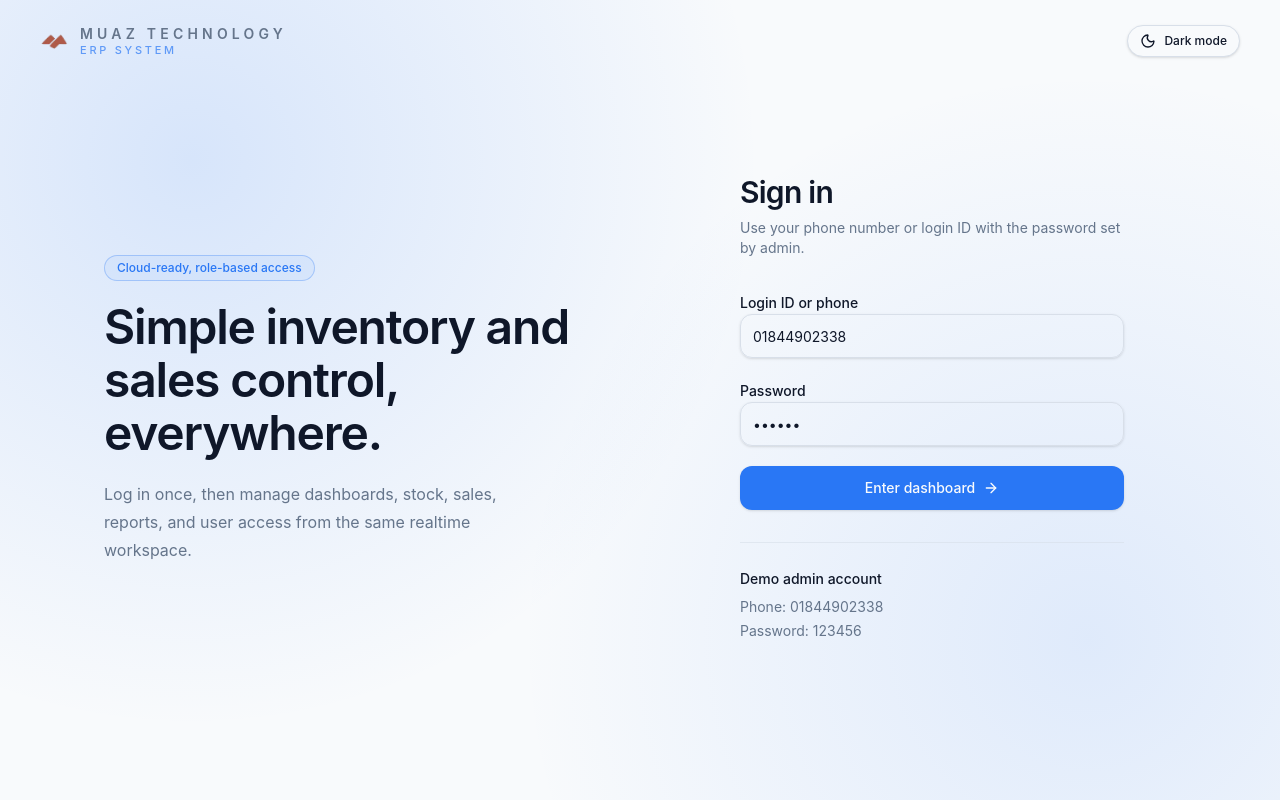
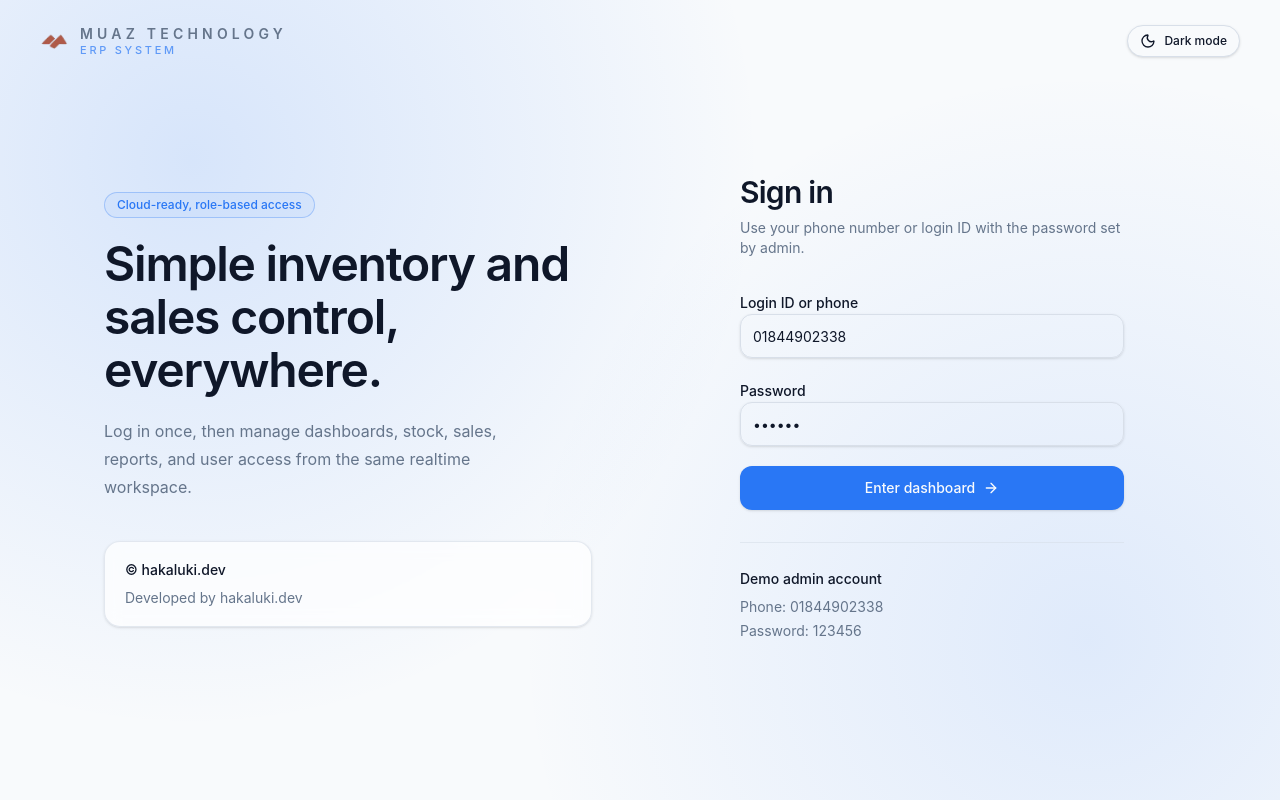
Before and after one commit to hakalukidev/ERP-System-Muaz-Technology, a Next.js app: page / in a window 1280 px wide. Built offline with nearby package versions, Linux system fonts and the light colour scheme; no server answers; the database is empty.

Commit message:
feat: add footer with developer attribution to AdminShell and LoginScreen components

```diff
--- a/src/components/admin/AdminShell.tsx
+++ b/src/components/admin/AdminShell.tsx
@@ -226,7 +226,22 @@ function SidebarContent({
           ))}
         </div>
 
-
+        <div className="pt-4">
+          <div className="rounded-2xl border border-sidebar-border/80 bg-sidebar-accent/40 px-4 py-4 text-xs leading-5 text-sidebar-foreground/70">
+            <p className="font-medium text-sidebar-foreground">
+              ©{' '}
+              <a href="https://hakaluki.dev" target="_blank" rel="noopener noreferrer" className="hover:text-sidebar-foreground hover:underline">
+                hakaluki.dev
+              </a>
+            </p>
+            <p className="mt-1">
+              Developed by{' '}
+              <a href="https://hakaluki.dev" target="_blank" rel="noopener noreferrer" className="hover:text-sidebar-foreground hover:underline">
+                hakaluki.dev
+              </a>
+            </p>
+          </div>
+        </div>
       </div>
     </div>
   )
--- a/src/components/auth/LoginScreen.tsx
+++ b/src/components/auth/LoginScreen.tsx
@@ -69,7 +69,20 @@ export function LoginScreen() {
               </p>
             </div>
 
-
+            <div className="rounded-2xl border border-border/70 bg-card/70 px-5 py-4 text-sm leading-6 text-muted-foreground shadow-sm backdrop-blur">
+              <p className="font-medium text-foreground">
+                ©{' '}
+                <a href="https://hakaluki.dev" target="_blank" rel="noopener noreferrer" className="hover:text-primary hover:underline">
+                  hakaluki.dev
+                </a>
+              </p>
+              <p className="mt-1">
+                Developed by{' '}
+                <a href="https://hakaluki.dev" target="_blank" rel="noopener noreferrer" className="hover:text-primary hover:underline">
+                  hakaluki.dev
+                </a>
+              </p>
+            </div>
           </section>
 
           <section className="mx-auto w-full max-w-sm">
@@ -122,6 +135,17 @@ export function LoginScreen() {
             </div>
           </section>
         </div>
+
+        <footer className="border-t border-border/60 px-6 py-4 text-center text-xs font-medium uppercase tracking-[0.22em] text-muted-foreground sm:px-10 lg:hidden">
+          ©{' '}
+          <a href="https://hakaluki.dev" target="_blank" rel="noopener noreferrer" className="hover:text-primary hover:underline">
+            hakaluki.dev
+          </a>
+          {' '}· Developed by{' '}
+          <a href="https://hakaluki.dev" target="_blank" rel="noopener noreferrer" className="hover:text-primary hover:underline">
+            hakaluki.dev
+          </a>
+        </footer>
       </div>
     </main>
   )
```
